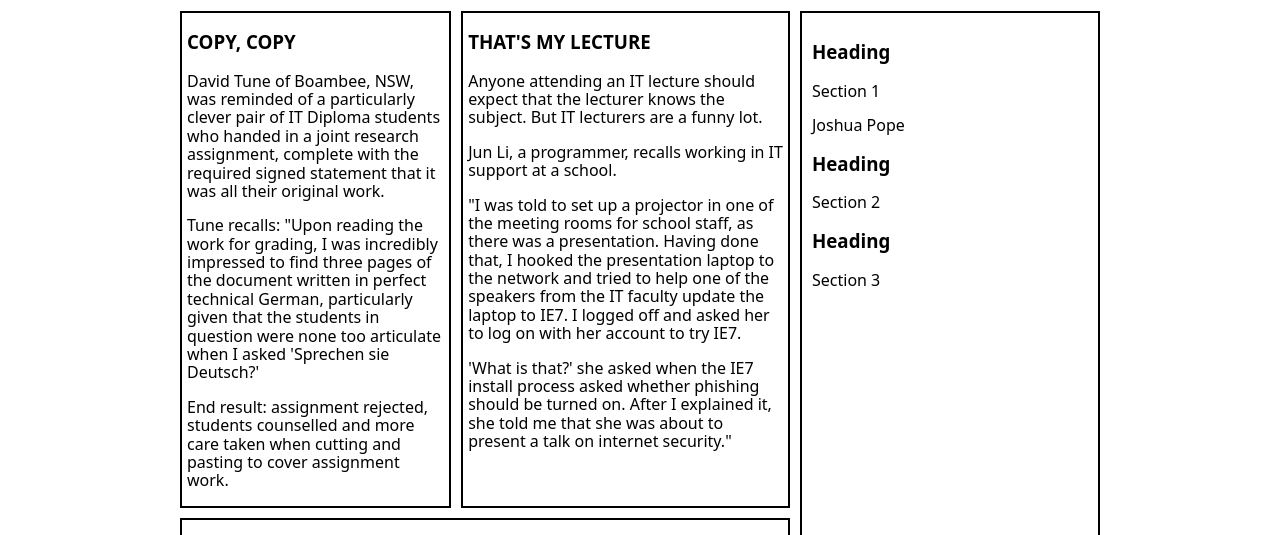
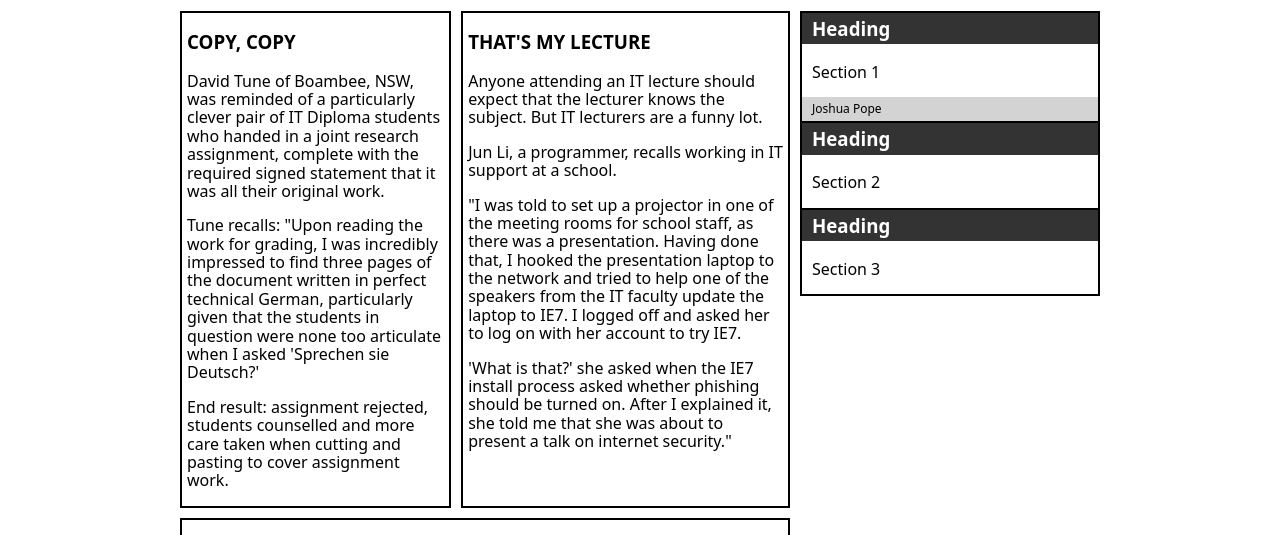
Before and after one commit to Didgeridio/Web-Tech-Website-Portfolio, a plain HTML site: page WebTech-Portfolio/phase-2/index.html in a window 1280 px wide. Shown: the part 253-788 px from the top of the page. Drawn offline with Linux system fonts and the light colour scheme.

Commit message:
feat: desktop aside - add CSS for aside layout
Added CSS to split aside header, section and footer as well as each aside itself.

```diff
--- a/WebTech-Portfolio/phase-2/styles.css
+++ b/WebTech-Portfolio/phase-2/styles.css
@@ -54,11 +54,41 @@ article {
     gap:10px
 }
 aside {
-    border:2px solid #000;
-    padding: 10px;
     margin-bottom: 10px;
     grid-column: 3;
 }
+aside section:nth-child(1) {
+    border-top: 2px solid #000;
+}
+.aside-sections {
+    border-bottom: 2px solid #000;
+    border-left: 2px solid #000;
+    border-right: 2px solid #000;
+}
+.aside-sections h3 {
+    margin-top: 0px;
+    padding-top: 5px;
+    padding-left: 10px;
+    padding-right: 10px;
+    padding-bottom: 5px;
+    background-color: #333;
+    color: #fff;
+}
+.aside-sections p {
+    margin-top: 0px;
+    padding-left: 10px;
+    padding-right: 10px;
+}
+.aside-sections footer {
+    font-size: 12px;
+    margin-top: 0px;
+    padding-top: 5px;
+    padding-left: 10px;
+    padding-right: 10px;
+    padding-bottom: 5px;
+    background-color: lightgray;
+}
+
 .bottom-footer {
     background-color: #333;
     color: #fff;
```
